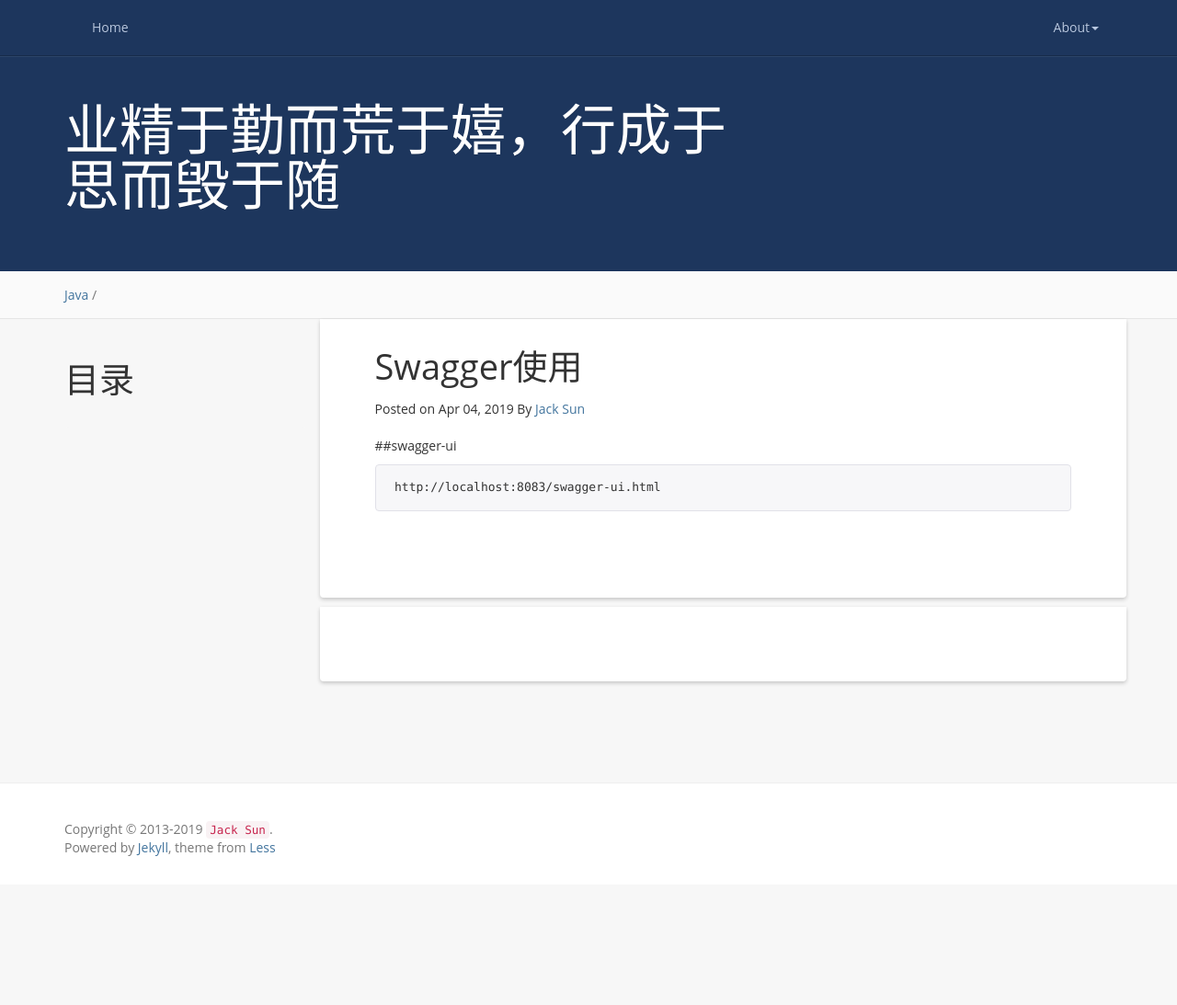
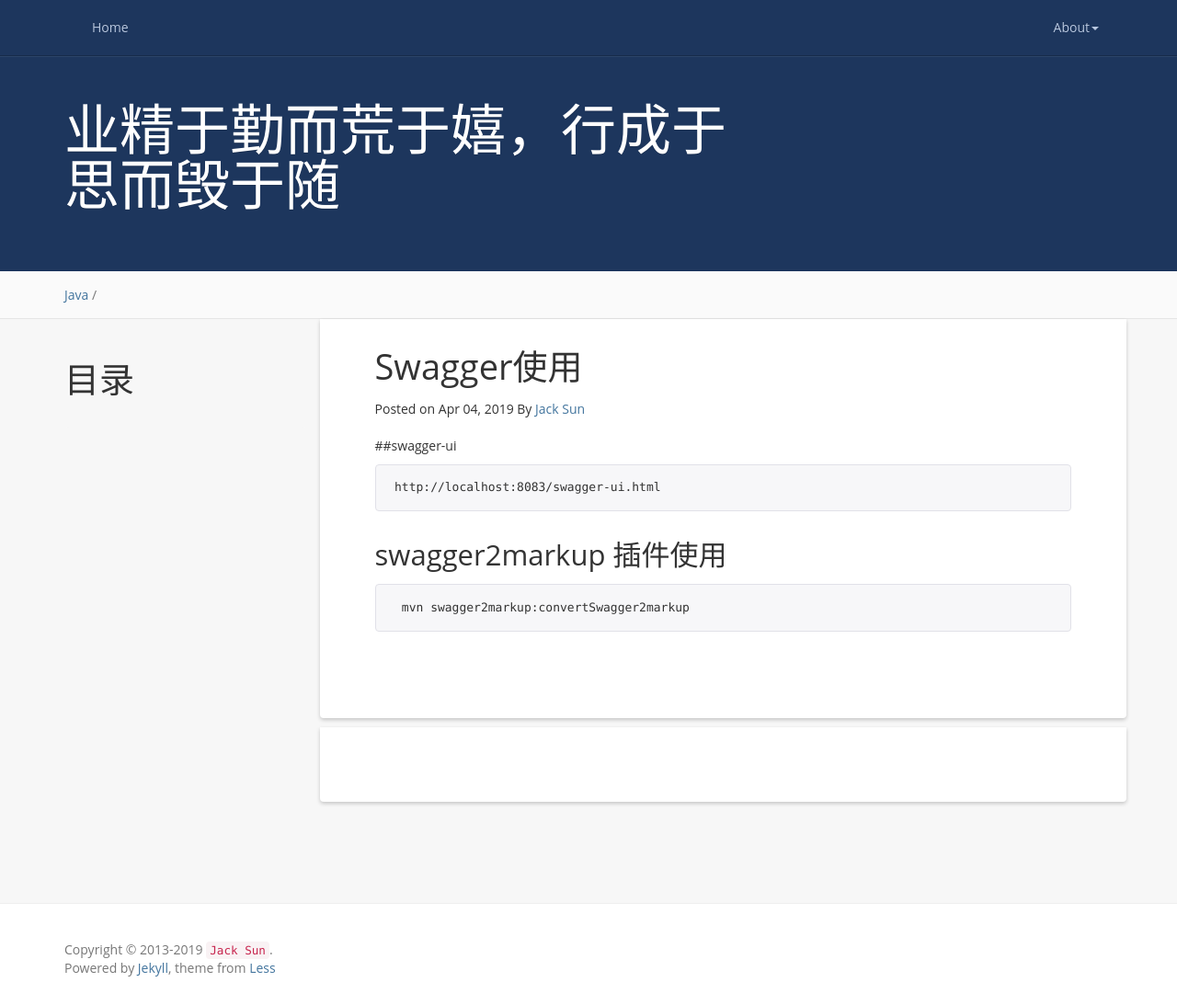
Before and after one commit to sunjiesh/sunjiesh.github.io, a Jekyll site: the page built from _posts/2019-04-04-SwaggerUseage.markdown, in a window 1280 px wide and 1093 px high. Shown: the whole window at 92% size. Built offline with Jekyll 4.4.1, drawn with Linux system fonts in a browser that asks for light colours; comment, search, counter and statistics services are not loaded.

Commit message:
Update post

````diff
--- a/_posts/2019-04-04-SwaggerUseage.markdown
+++ b/_posts/2019-04-04-SwaggerUseage.markdown
@@ -10,3 +10,8 @@ categories: Java
 ```
 http://localhost:8083/swagger-ui.html
 ```
+
+## swagger2markup 插件使用
+```shell
+ mvn swagger2markup:convertSwagger2markup
+```
````
